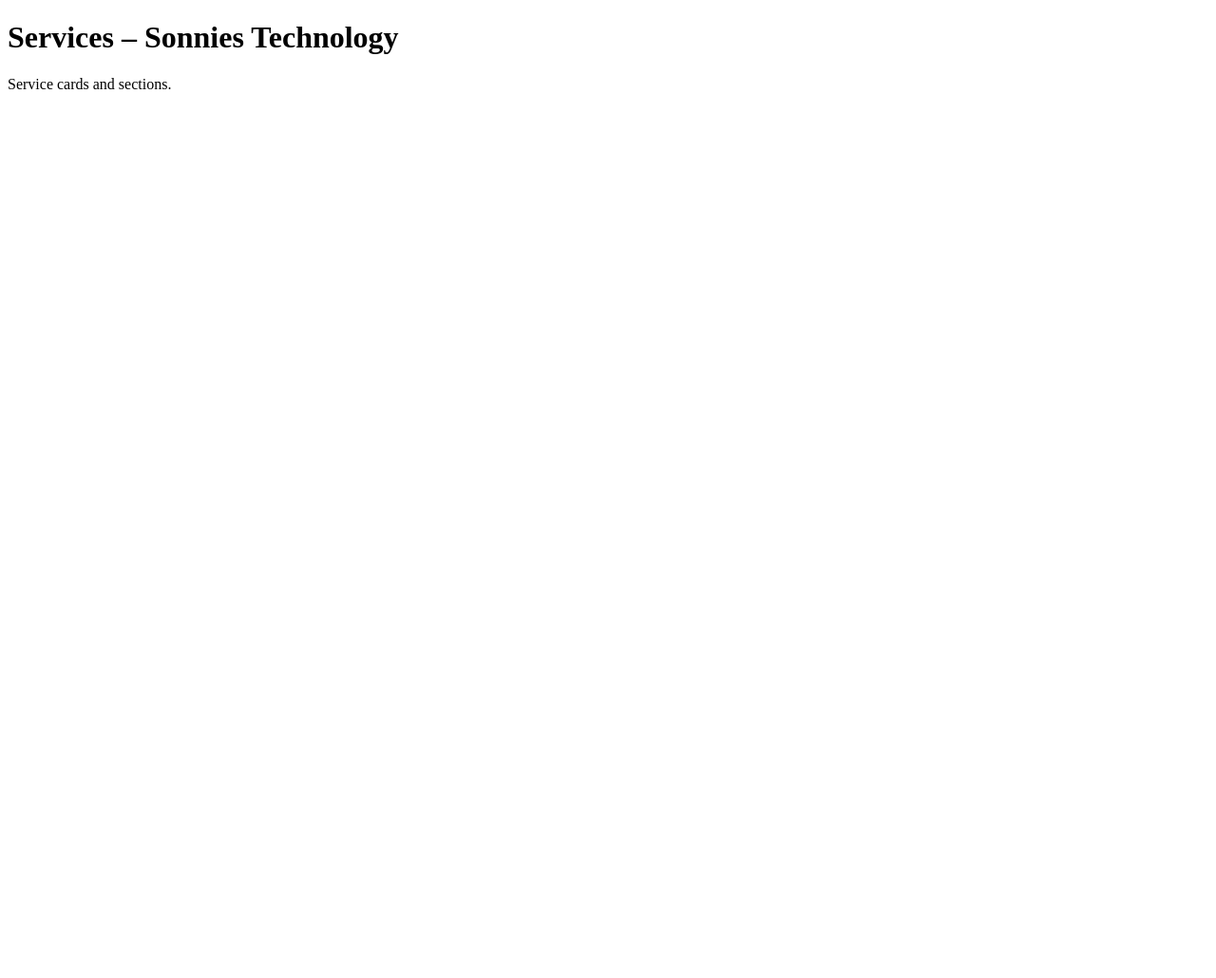
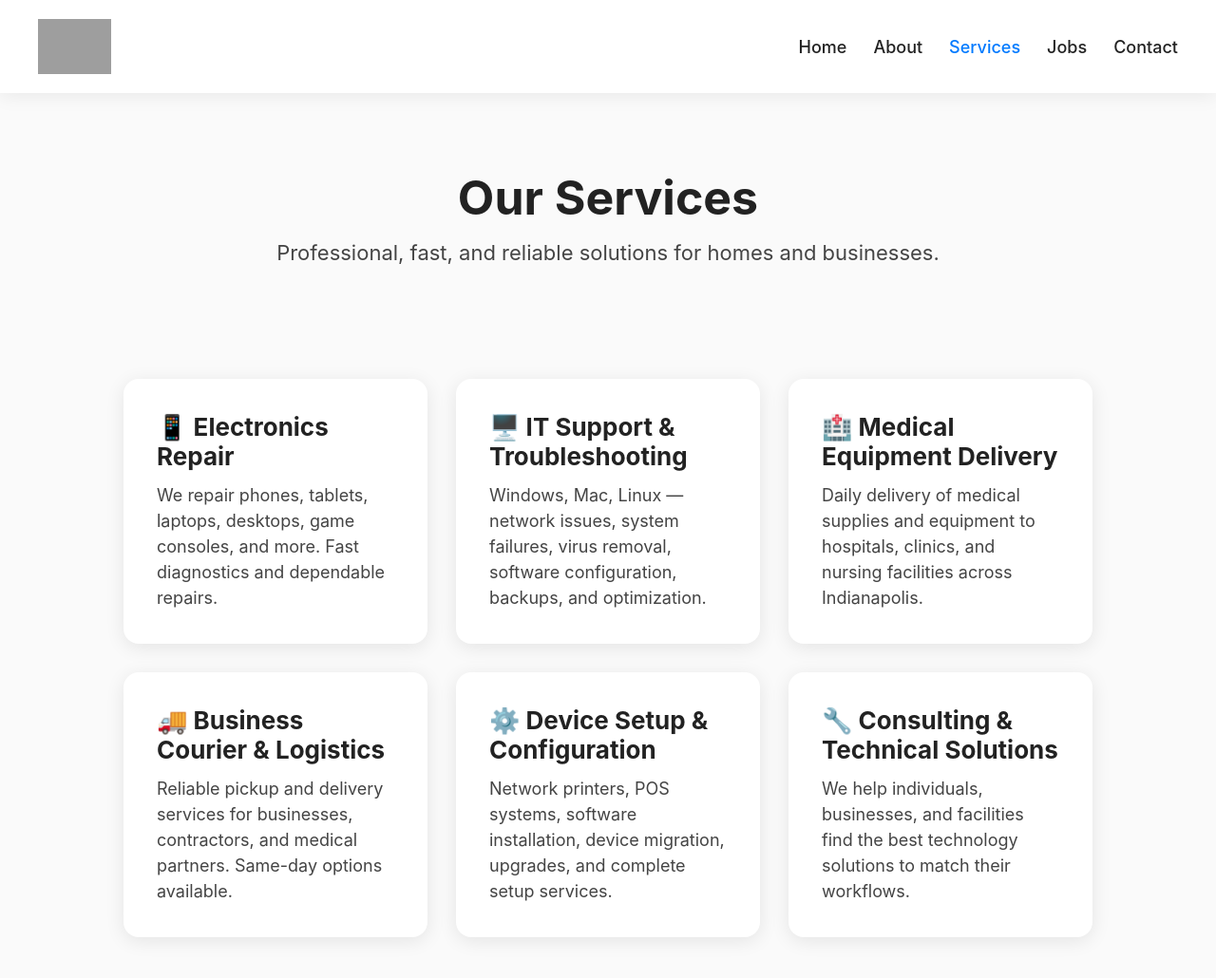
Before and after one commit to msorsor1956/sonnietech-2-2, a plain HTML site: page services.html in a window 1280 px wide. Shown: the top 1030 px of the page at 95% size. Before the commit the page ends 800 px from the top, so only its background shows below. Drawn offline with Linux system fonts and the light colour scheme; grey boxes are pictures that could not be loaded.

Commit message:
Revamp services.html with new layout and content
Added meta tags, styles, and service cards to enhance the services page.

```diff
--- a/services.html
+++ b/services.html
@@ -1 +1,233 @@
-<!DOCTYPE html><html><body><h1>Services – Sonnies Technology</h1><p>Service cards and sections.</p></body></html>
+<!DOCTYPE html>
+<html lang="en">
+<head>
+<meta charset="UTF-8" />
+<meta name="viewport" content="width=device-width, initial-scale=1" />
+<title>Services – Sonnies Technology LLC</title>
+
+<meta name="description" content="Explore Sonnies Technology LLC services including IT support, electronics repair, medical equipment delivery, tech consulting, and device setup." />
+
+<link rel="icon" type="image/png" href="assets/favor.png" />
+<link rel="apple-touch-icon" href="assets/favor.png" />
+
+<style>
+/* GLOBAL STYLE */
+* { margin:0; padding:0; box-sizing:border-box; }
+html { scroll-behavior:smooth; }
+body {
+    font-family:-apple-system, BlinkMacSystemFont, "SF Pro Display", Arial;
+    background:#fafafa;
+    color:#222;
+    opacity:0;
+    transition:opacity .7s ease;
+}
+body.page-loaded { opacity:1; }
+
+/* HEADER */
+header {
+    display:flex;
+    justify-content:space-between;
+    align-items:center;
+    padding:20px 40px;
+    background:#fff;
+    box-shadow:0 2px 20px rgba(0,0,0,0.08);
+    position:sticky;
+    top:0;
+    z-index:999;
+}
+header img.logo { height:58px; }
+
+nav ul {
+    display:flex;
+    gap:28px;
+    list-style:none;
+}
+nav a {
+    text-decoration:none;
+    font-size:18px;
+    color:#222;
+    font-weight:500;
+    transition:0.3s;
+}
+nav a:hover { color:#007aff; }
+
+/* MOBILE MENU */
+.mobile-toggle {
+    display:none;
+    font-size:34px;
+    cursor:pointer;
+}
+@media(max-width:820px){
+    nav ul {
+        display:none; flex-direction:column;
+        background:#fff; padding:25px;
+        border-radius:10px;
+        margin-top:12px;
+    }
+    nav ul.active { display:flex; }
+    .mobile-toggle { display:block; }
+}
+
+/* PAGE HEADER */
+.page-hero {
+    padding:80px 40px;
+    text-align:center;
+}
+.page-hero h1 {
+    font-size:50px;
+    font-weight:700;
+}
+.page-hero p {
+    font-size:22px;
+    margin-top:15px;
+    color:#444;
+}
+
+/* SERVICE CARDS */
+.services {
+    display:grid;
+    grid-template-columns:repeat(auto-fit, minmax(300px, 1fr));
+    gap:30px;
+    max-width:1100px;
+    margin:auto;
+    padding:40px;
+}
+.card {
+    background:white;
+    padding:35px;
+    border-radius:16px;
+    box-shadow:0 4px 20px rgba(0,0,0,0.09);
+    opacity:0;
+    transform:translateY(70px);
+    transition:1s ease;
+}
+.card.visible {
+    opacity:1;
+    transform:translateY(0);
+}
+.card h3 {
+    font-size:26px;
+    margin-bottom:12px;
+}
+.card p {
+    font-size:18px;
+    line-height:1.5;
+    color:#444;
+}
+
+/* FOOTER */
+footer {
+    margin-top:80px;
+    background:#111;
+    color:#eee;
+    padding:50px 40px;
+    text-align:center;
+}
+footer img { height:70px; margin-bottom:18px; }
+footer .social a {
+    margin:0 12px;
+    font-size:24px;
+    color:#fff;
+    text-decoration:none;
+}
+footer p {
+    margin-top:20px;
+    font-size:16px;
+}
+</style>
+
+<!-- SCROLL ANIMATION JS -->
+<script>
+document.addEventListener("DOMContentLoaded", () => {
+    document.body.classList.add("page-loaded");
+
+    const reveal = () => {
+        const cards = document.querySelectorAll(".card");
+        for (let card of cards) {
+            const top = card.getBoundingClientRect().top;
+            if (top < window.innerHeight - 140) {
+                card.classList.add("visible");
+            }
+        }
+    };
+    window.addEventListener("scroll", reveal);
+    reveal();
+});
+</script>
+
+<script>
+function toggleMenu(){
+    document.querySelector("nav ul").classList.toggle("active");
+}
+</script>
+
+</head>
+<body>
+
+<header>
+    <img src="assets/logo3d.png" class="logo" alt="Sonnies Technology Logo">
+
+    <div class="mobile-toggle" onclick="toggleMenu()">☰</div>
+
+    <nav>
+        <ul>
+            <li><a href="index.html">Home</a></li>
+            <li><a href="about.html">About</a></li>
+            <li><a href="services.html" style="color:#007aff;">Services</a></li>
+            <li><a href="jobs.html">Jobs</a></li>
+            <li><a href="contact.html">Contact</a></li>
+        </ul>
+    </nav>
+</header>
+
+<section class="page-hero">
+    <h1>Our Services</h1>
+    <p>Professional, fast, and reliable solutions for homes and businesses.</p>
+</section>
+
+<section class="services">
+
+    <div class="card">
+        <h3>📱 Electronics Repair</h3>
+        <p>We repair phones, tablets, laptops, desktops, game consoles, and more. Fast diagnostics and dependable repairs.</p>
+    </div>
+
+    <div class="card">
+        <h3>🖥️ IT Support & Troubleshooting</h3>
+        <p>Windows, Mac, Linux — network issues, system failures, virus removal, software configuration, backups, and optimization.</p>
+    </div>
+
+    <div class="card">
+        <h3>🏥 Medical Equipment Delivery</h3>
+        <p>Daily delivery of medical supplies and equipment to hospitals, clinics, and nursing facilities across Indianapolis.</p>
+    </div>
+
+    <div class="card">
+        <h3>🚚 Business Courier & Logistics</h3>
+        <p>Reliable pickup and delivery services for businesses, contractors, and medical partners. Same-day options available.</p>
+    </div>
+
+    <div class="card">
+        <h3>⚙️ Device Setup & Configuration</h3>
+        <p>Network printers, POS systems, software installation, device migration, upgrades, and complete setup services.</p>
+    </div>
+
+    <div class="card">
+        <h3>🔧 Consulting & Technical Solutions</h3>
+        <p>We help individuals, businesses, and facilities find the best technology solutions to match their workflows.</p>
+    </div>
+
+</section>
+
+<footer>
+    <img src="assets/logo3d.png" alt="Footer Logo">
+    <div class="social">
+        <a href="#"></a>
+        <a href="#"></a>
+        <a href="#"></a>
+    </div>
+    <p>© 2025 Sonnies Technology LLC – Indianapolis, IN</p>
+</footer>
+
+</body>
+</html>
```
